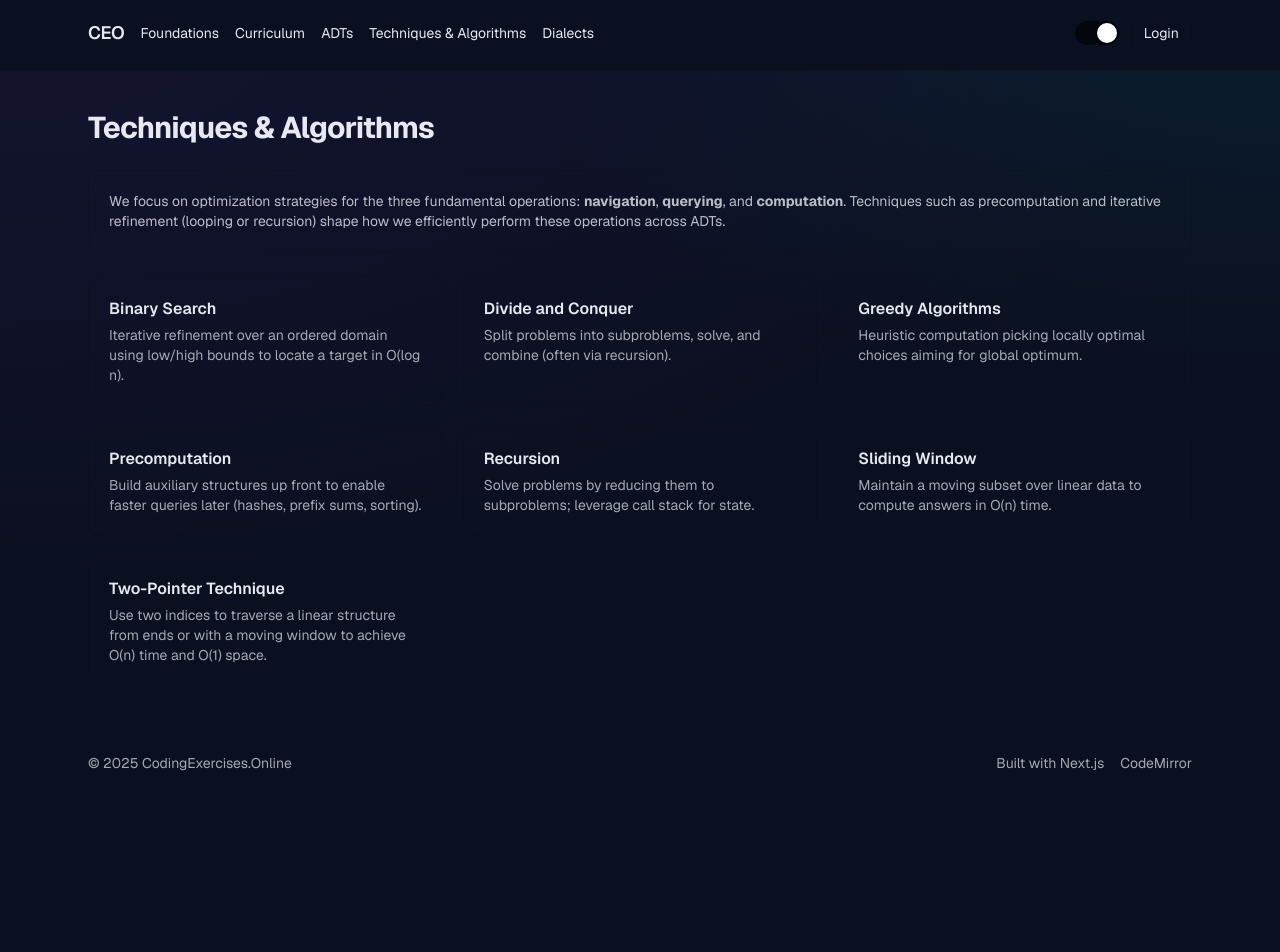
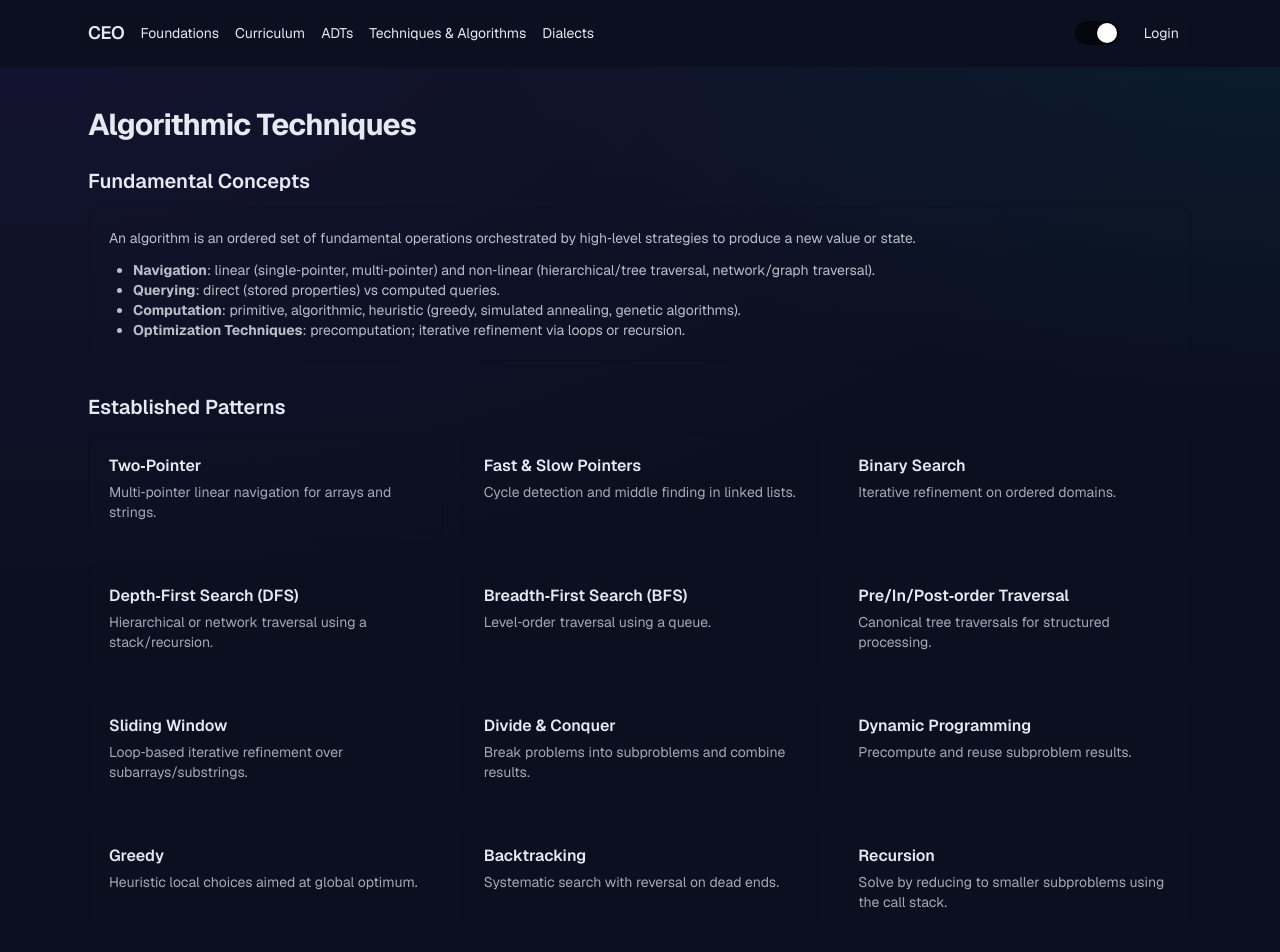
Before and after one commit to codingexercises-online/codingexercises-online.github.io, a Next.js app: page /curriculum/techniques in a window 1280 px wide. Shown: the top 952 px of the page. Before the commit the page ends 800 px from the top, so only its background shows below. Built offline with nearby package versions, Linux system fonts and the light colour scheme.

Commit message:
Hit my usage limit.

```diff
--- a/src/app/curriculum/adts/page.tsx
+++ b/src/app/curriculum/adts/page.tsx
@@ -13,9 +13,8 @@ const groups: Group[] = [
   { name: "Linear — Node-based", match: (s) => /(linked_list|stack|queue|deque|skip_list)/.test(s), tone: "info" },
 
   // Non-linear — Trees
-  { name: "Trees — Fundamentals", match: (s) => /(binary_tree|bst|tree|trie|ternary)/.test(s), tone: "info" },
-  { name: "Trees — Balanced & External", match: (s) => /(avl|red_black|splay|b_tree)/.test(s), tone: "warn" },
-  { name: "Trees — Specialized", match: (s) => /(suffix|kd|quad|oct|r_tree|finger|persistent)/.test(s), tone: "danger" },
+  { name: "Trees — Fundamentals", match: (s) => /(binary_tree|binary_search_tree|bst|tree|trie|ternary)/.test(s), tone: "info" },
+  { name: "Self-Balancing Trees & External", match: (s) => /(avl|red[_-]?black|splay|b[_-]?tree)/.test(s), tone: "warn" },
 
   // Non-linear — Heaps
   { name: "Heaps & Priority", match: (s) => /(heap|fibonacci)/.test(s), tone: "warn" },
@@ -25,6 +24,9 @@ const groups: Group[] = [
 
   // Hash-based
   { name: "Hashing & Probabilistic", match: (s) => /(hash|hashtable|bloom)/.test(s), tone: "success" },
+
+  // Specialized (catch-all)
+  { name: "Specialized Structures", match: (s) => /(suffix|kd|quad|oct|r_tree|finger|persistent|fenwick|segment|treap|van[_-]?emde[_-]?boas|fusion)/.test(s), tone: "danger" },
 ];
 
 function groupFor(slug: string, title: string): Group | undefined {
--- a/src/app/curriculum/page.tsx
+++ b/src/app/curriculum/page.tsx
@@ -9,12 +9,39 @@ export default function CurriculumPage() {
   return (
     <div>
       <h1 className="text-3xl font-bold tracking-tight mb-6">Curriculum</h1>
-      <p className="text-foreground/80 mb-6 max-w-2xl">Pick a specialization track. Each track curates ADTs, techniques, and case studies with exercises and editor links.</p>
+      <p className="text-foreground/80 mb-6 max-w-2xl">Pick a path by language or by purpose. Each track curates ADTs, techniques, case studies, and exercises with increasing complexity.</p>
 
-      <h2 className="text-2xl font-semibold tracking-tight mb-3">Tracks</h2>
-      <p className="text-foreground/80 mb-4 max-w-2xl">Pick a specialization to get a curated path across ADTs, techniques, and case studies.</p>
+      <h2 className="text-2xl font-semibold tracking-tight mb-3">By Language</h2>
+      <p className="text-foreground/80 mb-4 max-w-2xl">Choose a low-level dialect that mirrors your favorite language and learn DSA in that environment.</p>
+      <div className="grid grid-cols-1 md:grid-cols-3 gap-5 mb-10">
+        {[
+          { slug: "llpython", title: "For Python Devs", href: "/curriculum/tracks/llpython" },
+          { slug: "lljavascript", title: "For JavaScript Devs", href: "/curriculum/tracks/lljavascript" },
+          { slug: "lltypescript", title: "For TypeScript Devs", href: "/curriculum/tracks/lltypescript" },
+          { slug: "lldart", title: "For Dart/Flutter Devs", href: "/curriculum/tracks/lldart" },
+          { slug: "lljava", title: "For Java Devs", href: "/curriculum/tracks/lljava" },
+          { slug: "llkotlin", title: "For Kotlin Devs", href: "/curriculum/tracks/llkotlin" },
+          { slug: "llswift", title: "For Swift/iOS Devs", href: "/curriculum/tracks/llswift" },
+          { slug: "llcsharp", title: "For C#/.NET Devs", href: "/curriculum/tracks/llcsharp" },
+          { slug: "llgo", title: "For Go Devs", href: "/curriculum/tracks/llgo" },
+        ].map((t) => (
+          <Link key={t.slug} href={t.href} className="rounded-xl border border-black/10 dark:border-white/10 p-5 hover:bg-black/5 dark:hover:bg-white/5 transition">
+            <h3 className="font-semibold mb-1">{t.title}</h3>
+            <p className="text-sm text-foreground/70">Dialects: {t.slug.replace(/^ll/, "ll").replace(/csharp/, "csharp").toUpperCase()}</p>
+          </Link>
+        ))}
+      </div>
+
+      <h2 className="text-2xl font-semibold tracking-tight mb-3">By Purpose</h2>
+      <p className="text-foreground/80 mb-4 max-w-2xl">Pick a specialization to get a curated path across ADTs, techniques, case studies, and exercises.</p>
       <div className="grid grid-cols-1 md:grid-cols-2 gap-5">
-        {tracks.map((t) => (
+        {[
+          ...tracks,
+          { slug: "data_science", title: "Data Science Path", summary: "Data munging, feature engineering, and classic ML workflows." },
+          { slug: "ai_ml", title: "AI & ML Path", summary: "Foundations of algorithmic optimization for ML/AI, search, and inference." },
+          { slug: "game_dev", title: "Game Development Path", summary: "Game loops, spatial structures, physics-friendly data layouts." },
+          { slug: "biostatistics", title: "Biostatistics Path", summary: "Data handling and computation for clinical and biological datasets." },
+        ].map((t: any) => (
           <Link key={t.slug} href={`/curriculum/tracks/${t.slug}`} className="rounded-xl border border-black/10 dark:border-white/10 p-5 hover:bg-black/5 dark:hover:bg-white/5 transition">
             <h3 className="font-semibold mb-1">{t.title}</h3>
             <p className="text-sm text-foreground/70">{t.summary}</p>
--- a/src/app/curriculum/techniques/page.tsx
+++ b/src/app/curriculum/techniques/page.tsx
@@ -7,10 +7,50 @@ export default function TechniquesListPage() {
   const techniques = loadAllTechniques();
   return (
     <div>
-      <h1 className="text-3xl font-bold tracking-tight mb-6">Techniques & Algorithms</h1>
-      <div className="rounded-xl border border-black/10 dark:border-white/10 p-5 mb-6 text-sm text-foreground/80">
-        We focus on optimization strategies for the three fundamental operations: <strong>navigation</strong>, <strong>querying</strong>, and <strong>computation</strong>. Techniques such as precomputation and iterative refinement (looping or recursion) shape how we efficiently perform these operations across ADTs.
+      <h1 className="text-3xl font-bold tracking-tight mb-6">Algorithmic Techniques</h1>
+
+      <section className="space-y-3 mb-8">
+        <h2 className="text-xl font-semibold">Fundamental Concepts</h2>
+        <div className="rounded-xl border border-black/10 dark:border-white/10 p-5 text-sm text-foreground/80 space-y-3">
+          <p>An algorithm is an ordered set of fundamental operations orchestrated by high‑level strategies to produce a new value or state.</p>
+          <ul className="list-disc pl-6">
+            <li><strong>Navigation</strong>: linear (single‑pointer, multi‑pointer) and non‑linear (hierarchical/tree traversal, network/graph traversal).</li>
+            <li><strong>Querying</strong>: direct (stored properties) vs computed queries.</li>
+            <li><strong>Computation</strong>: primitive, algorithmic, heuristic (greedy, simulated annealing, genetic algorithms).</li>
+            <li><strong>Optimization Techniques</strong>: precomputation; iterative refinement via loops or recursion.</li>
+          </ul>
         </div>
+      </section>
+
+      <section className="space-y-3 mb-8">
+        <h2 className="text-xl font-semibold">Established Patterns</h2>
+        <div className="grid grid-cols-1 md:grid-cols-3 gap-5">
+          {[
+            { slug: "two_pointer", title: "Two‑Pointer", overview: "Multi‑pointer linear navigation for arrays and strings." },
+            { slug: "fast_slow_pointer", title: "Fast & Slow Pointers", overview: "Cycle detection and middle finding in linked lists." },
+            { slug: "binary_search", title: "Binary Search", overview: "Iterative refinement on ordered domains." },
+            { slug: "dfs", title: "Depth‑First Search (DFS)", overview: "Hierarchical or network traversal using a stack/recursion." },
+            { slug: "bfs", title: "Breadth‑First Search (BFS)", overview: "Level‑order traversal using a queue." },
+            { slug: "preorder_inorder_postorder", title: "Pre/In/Post‑order Traversal", overview: "Canonical tree traversals for structured processing." },
+            { slug: "sliding_window", title: "Sliding Window", overview: "Loop‑based iterative refinement over subarrays/substrings." },
+            { slug: "divide_and_conquer", title: "Divide & Conquer", overview: "Break problems into subproblems and combine results." },
+            { slug: "dynamic_programming", title: "Dynamic Programming", overview: "Precompute and reuse subproblem results." },
+            { slug: "greedy", title: "Greedy", overview: "Heuristic local choices aimed at global optimum." },
+            { slug: "backtracking", title: "Backtracking", overview: "Systematic search with reversal on dead ends." },
+            { slug: "recursion", title: "Recursion", overview: "Solve by reducing to smaller subproblems using the call stack." },
+            { slug: "prefix_sums", title: "Prefix Sums", overview: "Precomputation enabling constant‑time range queries." },
+            { slug: "intervals", title: "Intervals", overview: "Sort + sweep for scheduling and overlap problems." },
+          ].map((t) => (
+            <Link key={t.slug} href={`/curriculum/techniques/${t.slug}`} className="rounded-xl border border-black/10 dark:border-white/10 p-5 hover:bg-black/5 dark:hover:bg-white/5 transition">
+              <h3 className="font-semibold mb-1">{t.title}</h3>
+              <p className="text-sm text-foreground/70">{t.overview}</p>
+            </Link>
+          ))}
+        </div>
+      </section>
+
+      <section className="space-y-3">
+        <h2 className="text-xl font-semibold">From the Catalog</h2>
         <div className="grid grid-cols-1 md:grid-cols-3 gap-5">
           {techniques.map((t) => (
             <Link key={t.slug} href={`/curriculum/techniques/${t.slug}`} className="rounded-xl border border-black/10 dark:border-white/10 p-5 hover:bg-black/5 dark:hover:bg-white/5 transition">
@@ -19,6 +59,7 @@ export default function TechniquesListPage() {
             </Link>
           ))}
         </div>
+      </section>
     </div>
   );
 }
```
Also changed, not shown: next-prompt.txt (added). Lines whose indentation alone changed are shown as unchanged.
